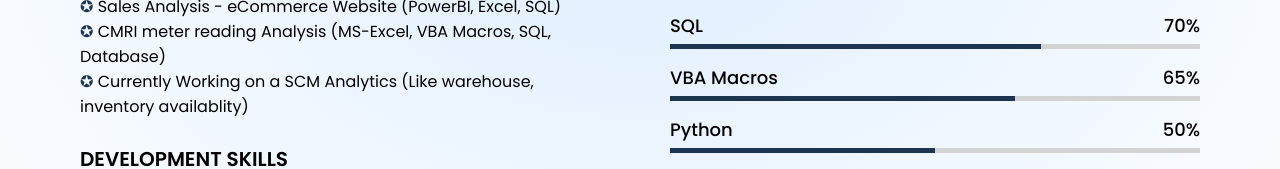
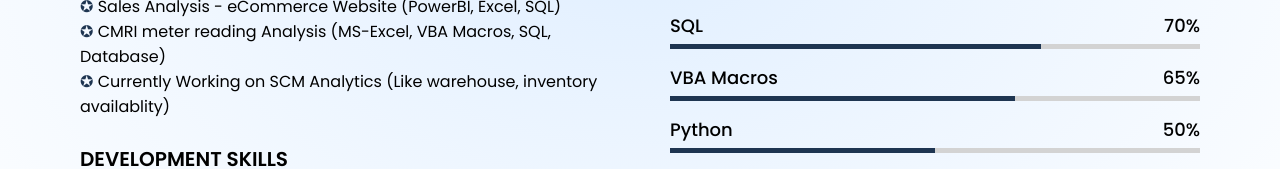
Before and after one commit to Ranjithkumar300197/Portfolio, a plain HTML site: page index.html in a window 1280 px wide. Shown: the part 2627-2796 px from the top of the page. Drawn offline with nearby package versions, Linux system fonts and the light colour scheme.

Commit message:
Description Change

```diff
--- a/index.html
+++ b/index.html
@@ -183,7 +183,7 @@
               </li>
               <li class="project">CMRI meter reading Analysis (MS-Excel, VBA Macros, SQL, Database)</li>
               <li class="project">
-                Currently Working on a SCM Analytics (Like warehouse, inventory availablity)
+                Currently Working on SCM Analytics (Like warehouse, inventory availablity)
               </li>
             </p>
 
```
